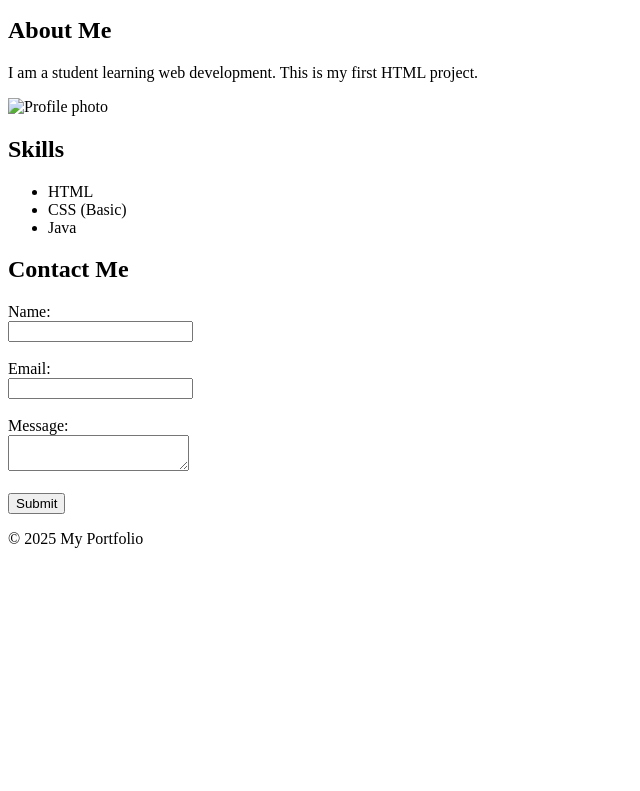
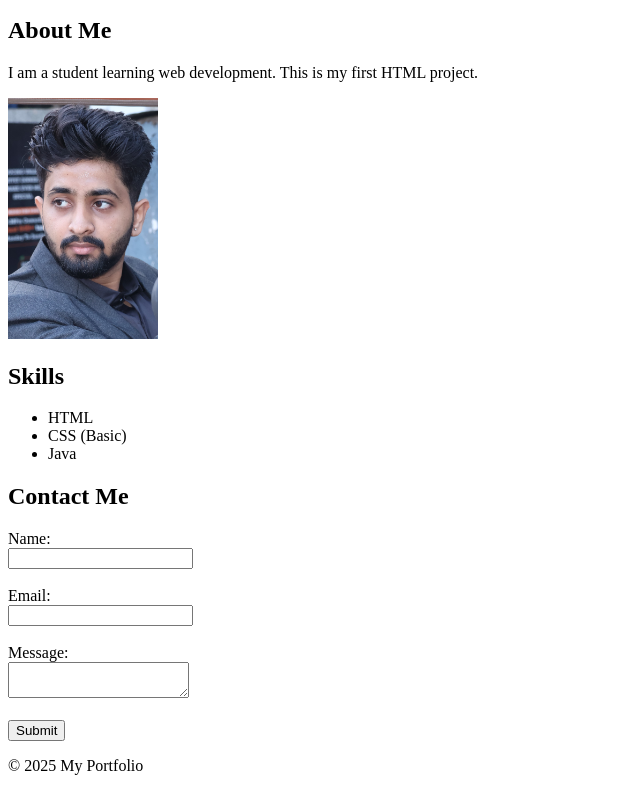
Before and after one commit to shajar458/portfolio-html, a plain HTML site: page index.html in a window 1280 px wide. Shown: the part 101-892 px from the top of the page, without its empty margins (0-640 px from the left). Before the commit the page ends 800 px from the top, so only its background shows below. Drawn offline with Linux system fonts and the light colour scheme.

Commit message:
index.html

```diff
--- a/index.html
+++ b/index.html
@@ -20,7 +20,7 @@
 <section id="about">
     <h2>About Me</h2>
     <p>I am a student learning web development. This is my first HTML project.</p>
-    <img src="profile.JPG" alt="Profile photo" width="150">
+    <img src="images/profile.JPG" alt="Profile photo" width="150">
 
 </section>
 
```
